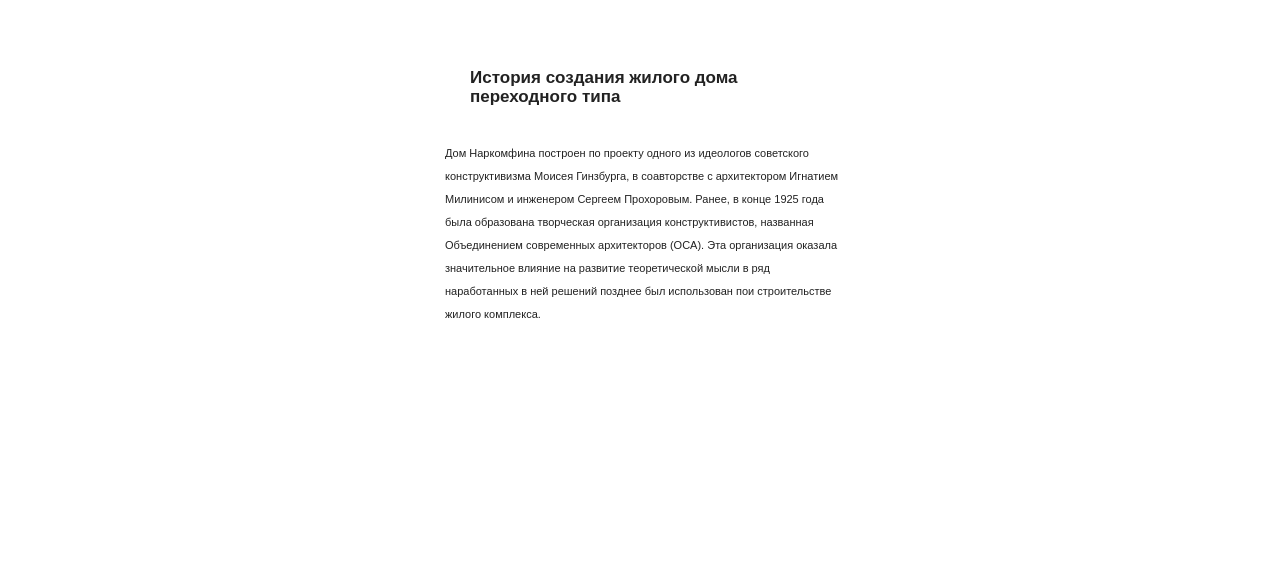
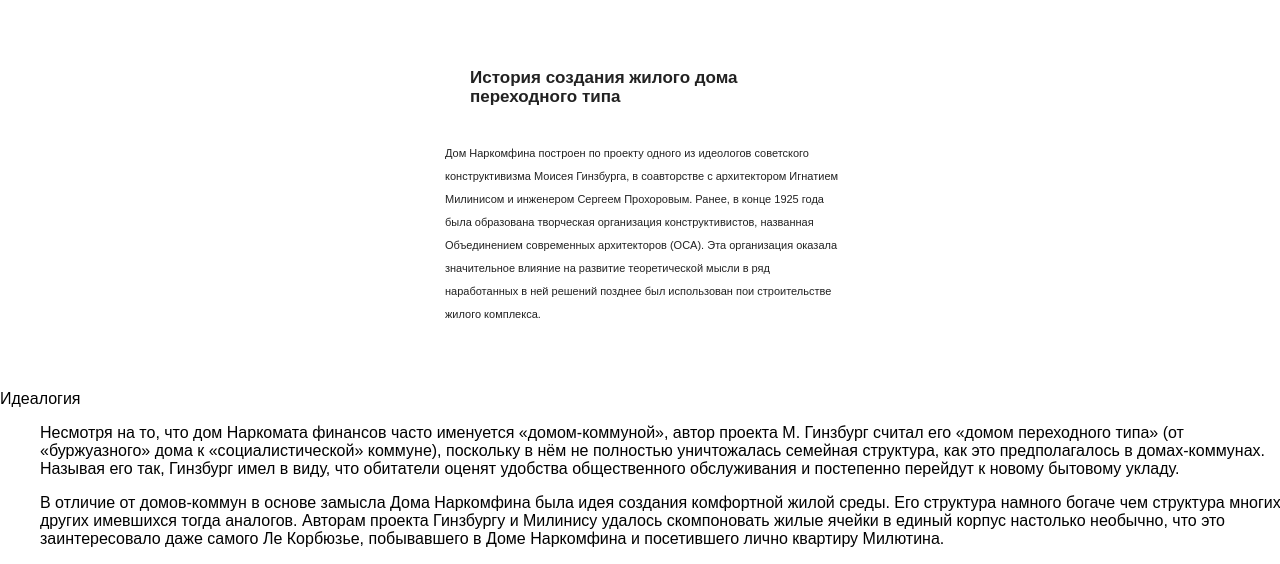
Before and after one commit to emcumn/verstka, a plain HTML site: page index.html in a window 1280 px wide. Shown: the part 858-1422 px from the top of the page. Before the commit the page ends 1248 px from the top, so only its background shows below. Drawn offline with Linux system fonts and the light colour scheme.

Commit message:
Add files via upload

```diff
--- a/index.html
+++ b/index.html
@@ -34,7 +34,7 @@
                 список «100 главных зданий мира, которым грозит уничтожение».
             </p>
         </div>
-    <img src="https://upload.wikimedia.org/wikipedia/commons/7/77/Narkmomfinfoto2.jpg?utm_source=ru.wikipedia.org&utm_campaign=parser&utm_content=thumbnail_unscaled"    height="400" width="600" class="img1", a >
+        <img src="https://upload.wikimedia.org/wikipedia/commons/7/77/Narkmomfinfoto2.jpg?utm_source=ru.wikipedia.org&utm_campaign=parser&utm_content=thumbnail_unscaled"    height="400" width="600" class="img1", a >
         <div class="block4">
             <p>
                 История создания жилого дома переходного типа
@@ -46,7 +46,26 @@
 (OCA). Эта организация оказала значительное влияние на развитие теоретической мысли в ряд наработанных в ней решений позднее был использован пои строительстве жилого комплекса.
             </p>
         </div>
+        <div class="block6">
+            <p> Идеалогия
+            </p>
+        </div>
+        <dir class="block7">
+            <p>
+
+Несмотря на то, что дом Наркомата финансов часто именуется «домом-коммуной», автор проекта М. Гинзбург считал его «домом переходного типа» (от «буржуазного» дома к «социалистической» коммуне), поскольку в нём не полностью уничтожалась семейная структура, как это предполагалось в домах-коммунах. Называя его так, Гинзбург имел в виду, что обитатели оценят удобства общественного обслуживания и постепенно перейдут к новому бытовому укладу.
+            </p>
+        </dir>
+        <dir class="block8">
+            <p>
+        В отличие от домов-коммун в основе замысла Дома Наркомфина была идея создания комфортной жилой среды. Его структура намного богаче чем структура многих других имевшихся тогда аналогов. Авторам проекта Гинзбургу и Милинису удалось скомпоновать жилые ячейки в единый корпус настолько необычно, что это заинтересовало даже самого Ле Корбюзье, побывавшего в Доме Наркомфина и посетившего лично квартиру Милютина.
+            </p>
+        </dir>
+
+
     </main>
+
+
 
 </body>
 
```
